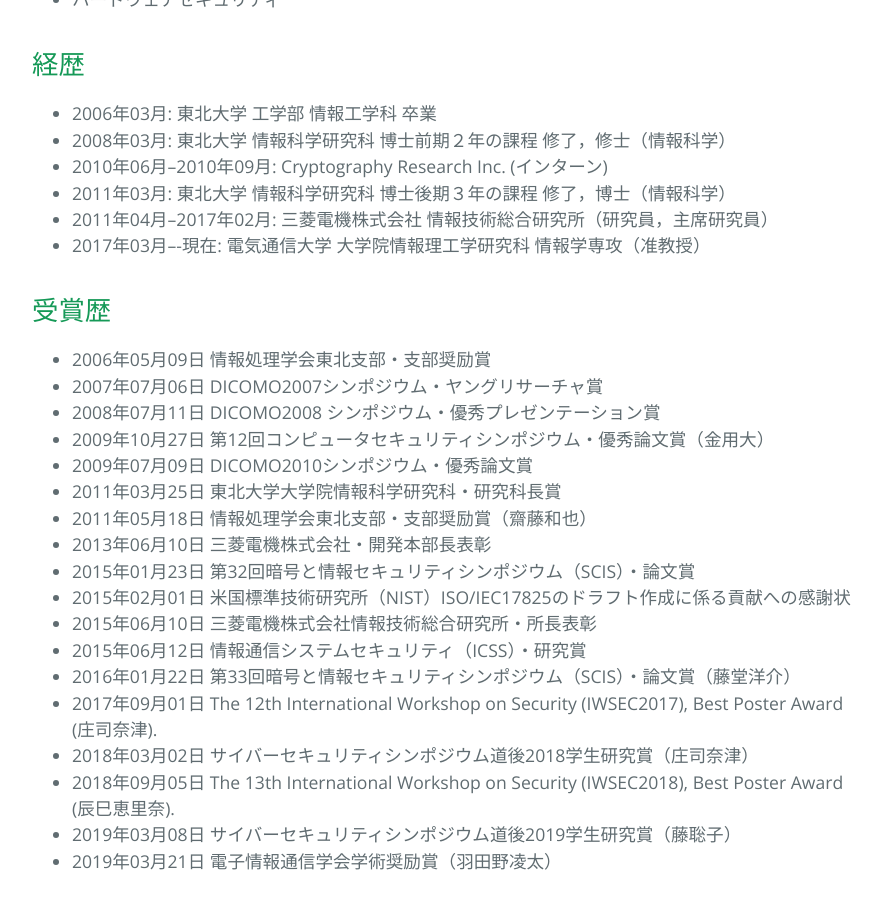
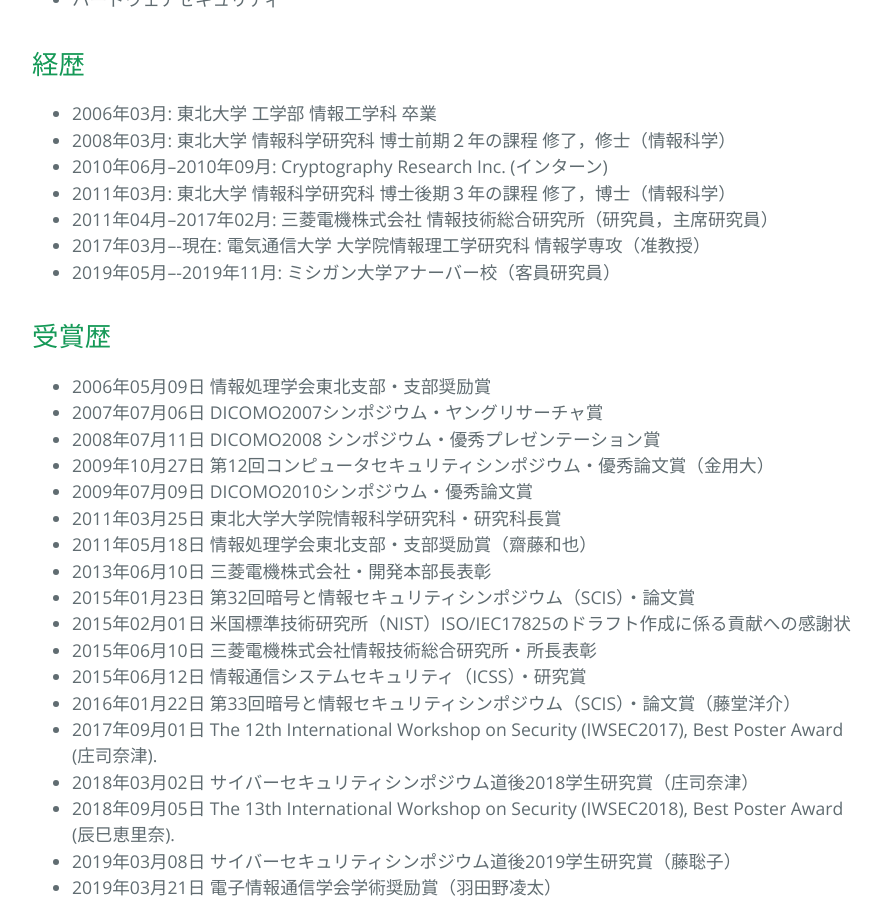
Before and after one commit to sugawara-bbbb/weblab, a Jekyll site: the page built from _member/sugawara.md, in a window 1280 px wide and 900 px high, scrolled down 1321 px. Shown: the whole window, without its empty margins (192-1074 px from the left). Built offline with Jekyll 4.4.1, drawn with Linux system fonts in a browser that asks for light colours.

Commit message:
Michigan

```diff
--- a/_member/sugawara.md
+++ b/_member/sugawara.md
@@ -31,6 +31,7 @@ email: sugawara
 - 2011年03月: 東北大学 情報科学研究科 博士後期３年の課程 修了，博士（情報科学）
 - 2011年04月--2017年02月: 三菱電機株式会社 情報技術総合研究所（研究員，主席研究員）
 - 2017年03月–-現在: 電気通信大学 大学院情報理工学研究科 情報学専攻（准教授）
+- 2019年05月–-2019年11月: ミシガン大学アナーバー校（客員研究員）
 
 ## 受賞歴
 
```
